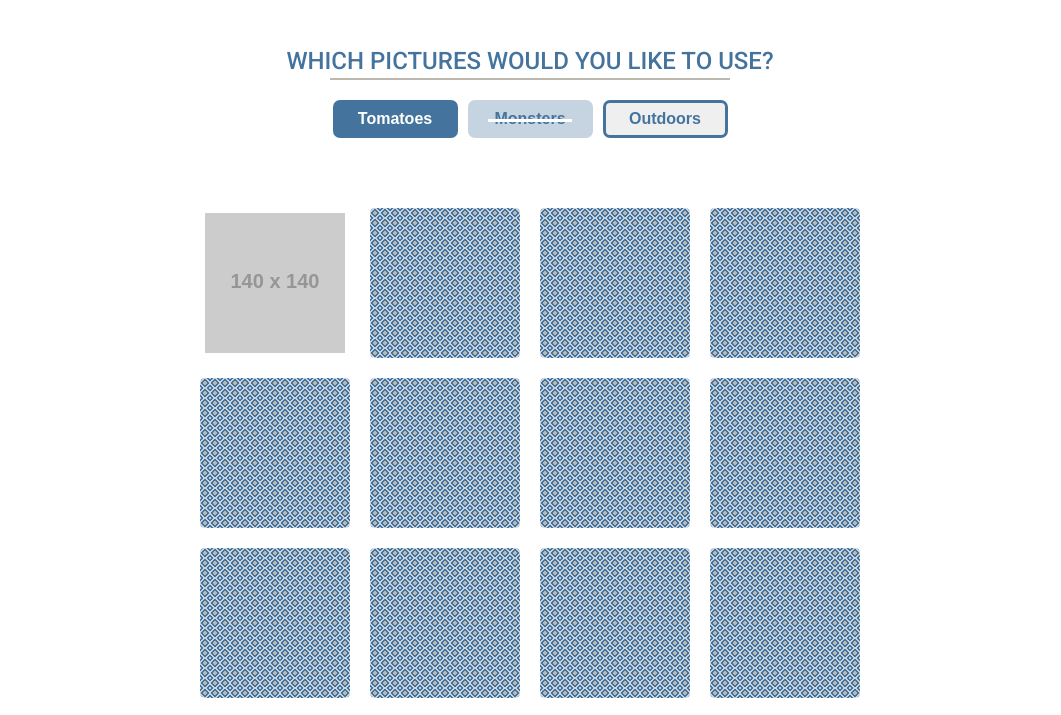
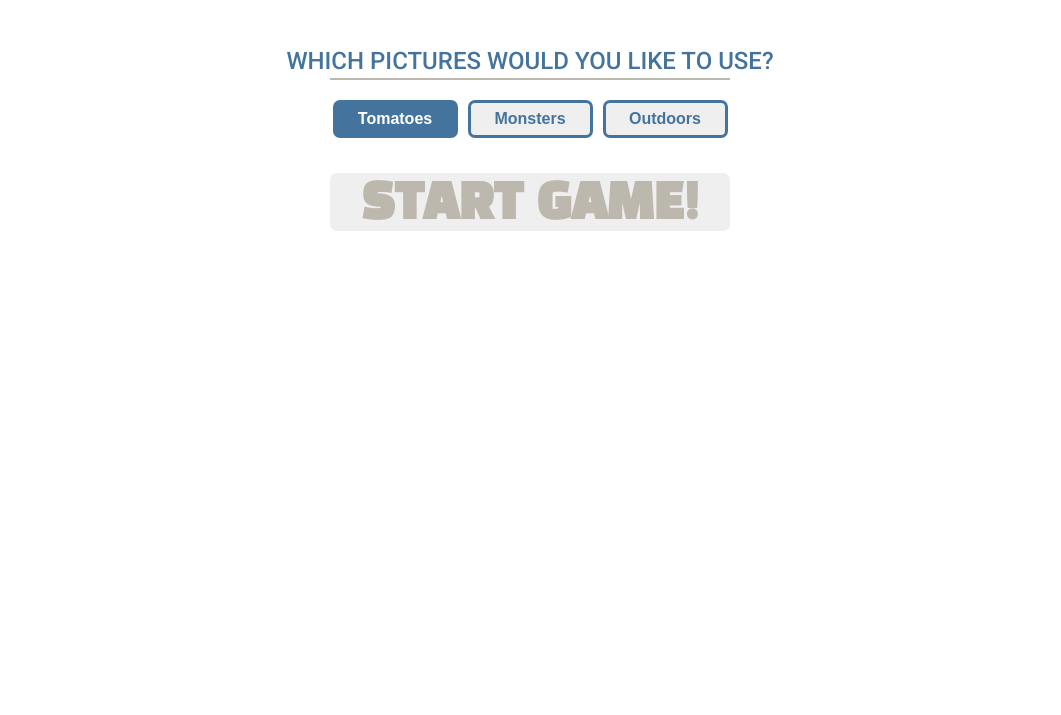
Before and after one commit to cuttlemaster/lets-play-memory, a website: page index.html in a window 1280 px wide. Both pictures are taken after a click on the button "Tomatoes". Shown: the part 80-795 px from the top of the page, without its empty margins (110-1171 px from the left). Drawn offline with Linux system fonts and the light colour scheme; placeholder pictures from the web are drawn by us.

Commit message:
basic show/hide of elements added
Signed-off-by: Caleb Flanagan <flanagan.caleb@gmail.com>

```diff
--- a/index.html
+++ b/index.html
@@ -22,18 +22,18 @@
       </section>
     </header>
 
-    <div class="tile-selection">
+    <div class="image-selection">
       <h2 class="center">Which pictures would you like to use?</h2>
       <section>
-        <button class="active">Tomatoes</button>
-        <button class="disabled">Monsters</button>
+        <button>Tomatoes</button>
+        <button>Monsters</button>
         <button>Outdoors</button>
       </section>
 
-      <button class="play hide">Start Game!</button>
+      <button class="start-game hide">Start Game!</button>
     </div>
 
-    <div class="game-board">
+    <div class="game-board hide">
       <section class="open"><img src="http://placehold.it/140x140?text=IMAGE" /></section>
       <section></section>
       <section></section>
--- a/js/site.js
+++ b/js/site.js
@@ -1,3 +1,55 @@
 document.addEventListener("DOMContentLoaded", () => {
-  console.log('the page is ready now');
+
+  // store various elements into arrays and consts for use
+  const boardSize = [...document.querySelectorAll('header button')];
+  const imageType = [...document.querySelectorAll('.image-selection section button')];
+
+  const imageSelection = document.querySelector('.image-selection');
+  const startGame = document.querySelector('.start-game');
+  const gameBoard = document.querySelector('.game-board');
+
+  // whenever a game size button is clicked, remove the active state
+  // from all buttons and then add the active state back to the once clicked
+  boardSize.forEach( (button) => {
+    button.addEventListener('click', (e) => {
+      boardSize.forEach( (activeButton) => {
+        activeButton.classList.remove('active');
+      });
+
+      if (button.classList.contains('active')) {
+        button.classList.remove('active');
+      } else {
+        button.classList.add('active');
+      }
+    });
+  });
+
+  // whenever an image type button is clicked, remove the active state
+  // from all buttons and then add the active state back to the once clicked
+  imageType.forEach( (button) => {
+    button.addEventListener('click', (e) => {
+      imageType.forEach( (activeButton) => {
+        activeButton.classList.remove('active');
+      });
+
+      if (button.classList.contains('active')) {
+        button.classList.remove('active');
+      } else {
+        button.classList.add('active');
+      }
+
+      // show the start game button after image type selection
+      startGame.classList.remove('hide');
+    });
+  });
+
+
+  // when the "start game" text is clicked, hide the image type selection
+  // and reveal the game board tiles to the user so the game can begin
+  startGame.addEventListener('click', (e) => {
+    e.target.classList.add('hide');
+    imageSelection.classList.add('hide');
+    gameBoard.classList.remove('hide');
+  });
+
 });
--- a/scss/_buttons.scss
+++ b/scss/_buttons.scss
@@ -49,7 +49,7 @@ button {
     width: 50px;
   }
 
-  &.play {
+  &.start-game {
     display: block;
     margin: 25px auto 0 auto;
     padding-bottom: 0;
--- a/scss/site.scss
+++ b/scss/site.scss
@@ -65,7 +65,7 @@ h2 {
 @import 'buttons';
 
 // tile selection control styles ==========
-.tile-selection {
+.image-selection {
   margin: 0 auto;
   padding-top: 50px;
   max-width: 1000px;
```
Also changed, not shown: css/site.css.
